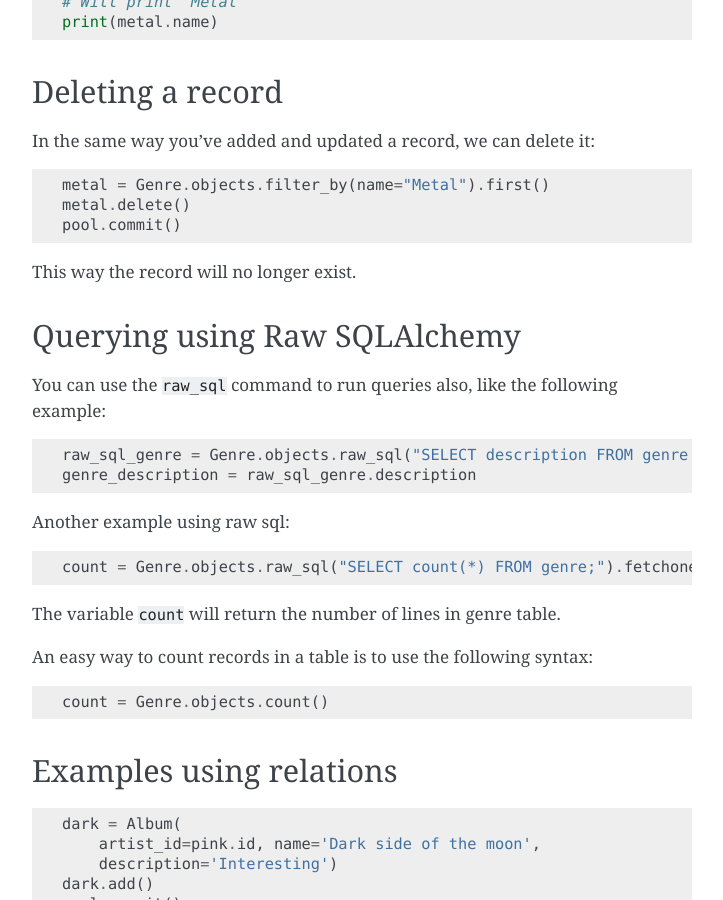
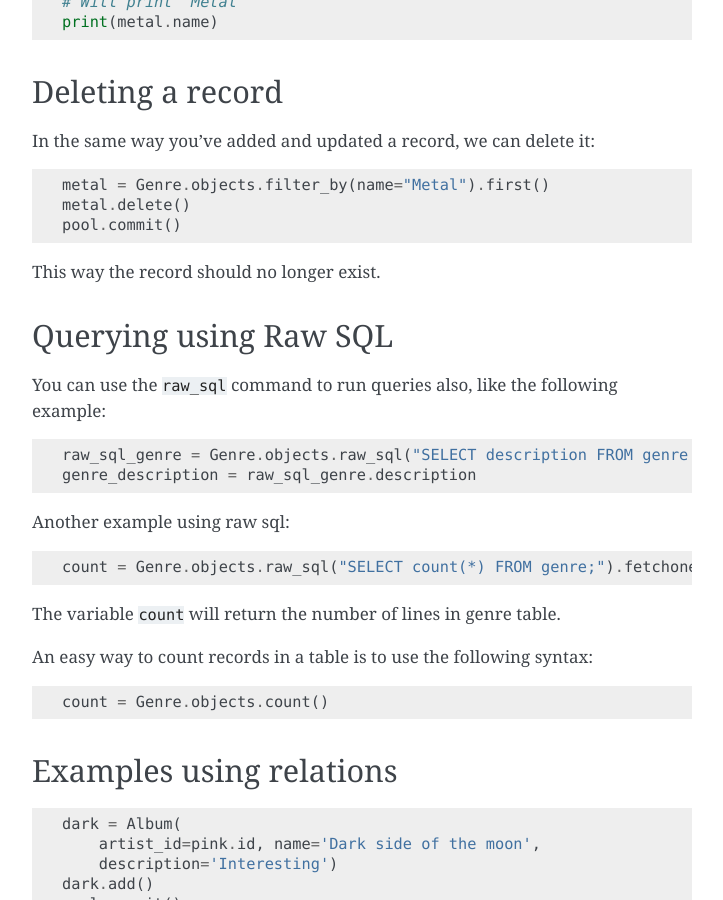
Before and after one commit to fenderdigital/flask-philo, a Sphinx documentation site: the page built from documentation/source/db/postgresql-orm.rst, in a window 1280 px wide and 900 px high, scrolled down 5061 px. Shown: the whole window, without its empty margins (388-1111 px from the left). Built offline with Sphinx 7.4.7, drawn with Linux system fonts in a browser that asks for light colours; some of the changed text lies outside the part shown.

Commit message:
Final adjustment

```diff
--- a/documentation/source/db/postgresql-orm.rst
+++ b/documentation/source/db/postgresql-orm.rst
@@ -306,11 +306,11 @@ In the same way you've added and updated a record, we can delete it:
     pool.commit()
 
 
-This way the record will no longer exist.
+This way the record should no longer exist.
 
 
-Querying using Raw SQLAlchemy
------------------------------
+Querying using Raw SQL
+----------------------
 
 You can use the ``raw_sql`` command to run queries also, like the following example:
 
```
Also changed, not shown: other parts of documentation/source/db/postgresql-orm.rst (+2 -2 lines).
